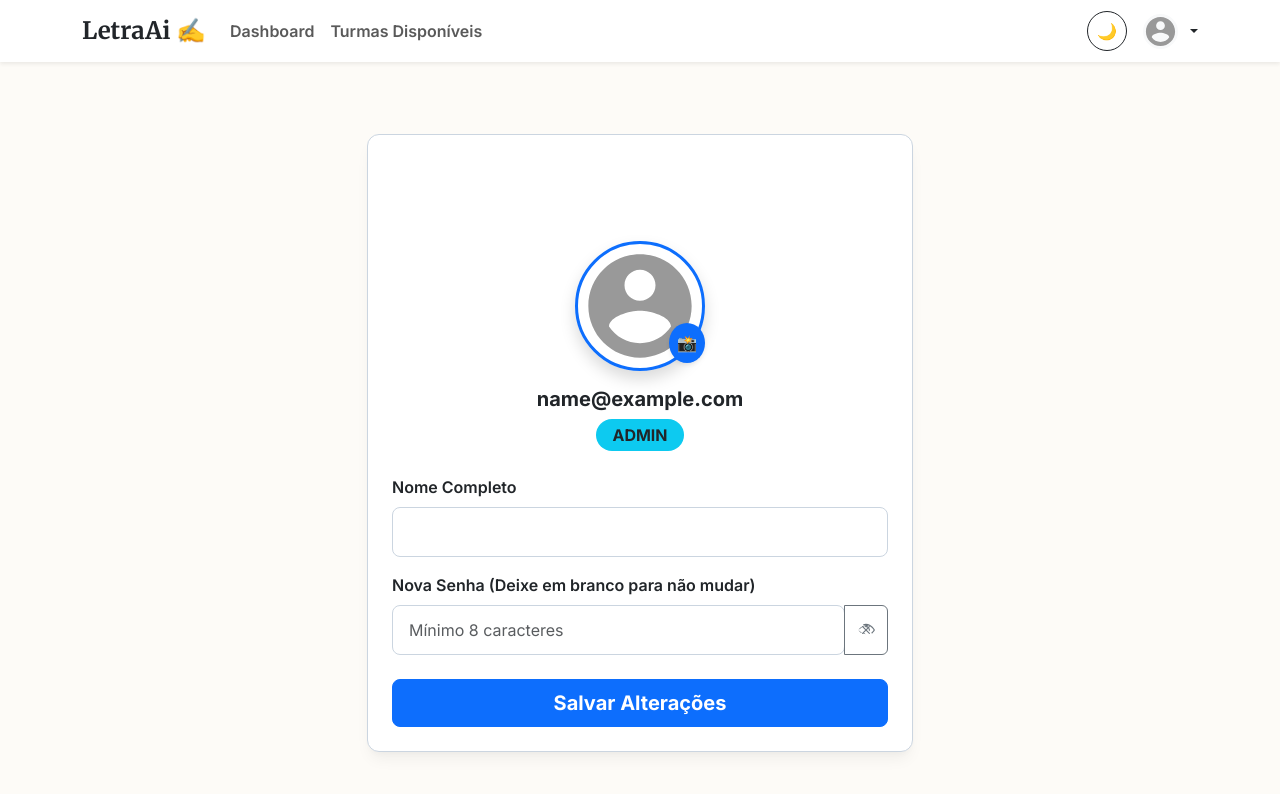
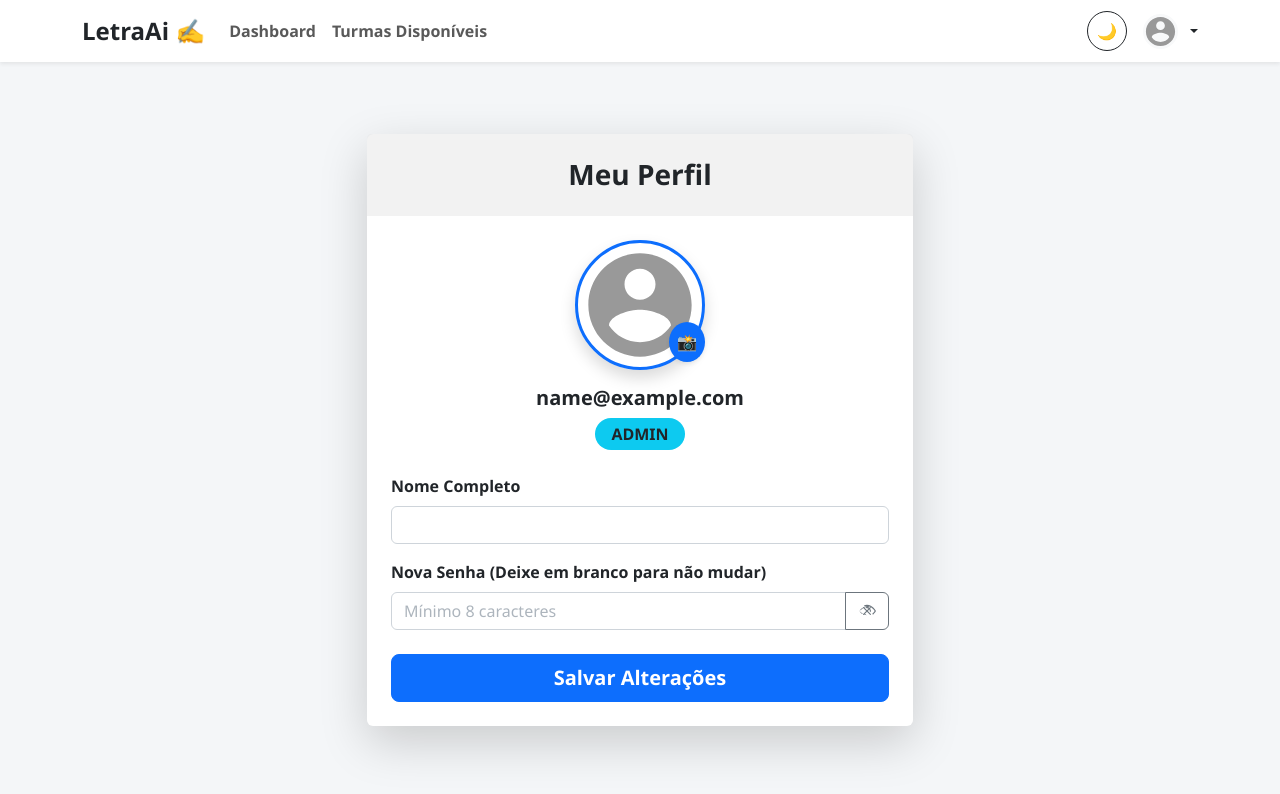
Before and after one commit to Aniel-err/letraAI-projeto, a React (Vite) app in the folder client/: page /perfil in a window 1280 px wide. Shown: the top 794 px of the page. Built offline with nearby package versions, Linux system fonts and the light colour scheme; no server answers; sample sign-in values are in the browser's storage.

Commit message:
att visual

```diff
--- a/client/src/index.css
+++ b/client/src/index.css
@@ -1,114 +1,71 @@
-@import url('https://fonts.googleapis.com/css2?family=Inter:wght@400;500;600;700&family=Merriweather:wght@700&display=swap');
+@import url('https://fonts.googleapis.com/css2?family=Inter:wght@300;400;600;700&display=swap');
 
 :root {
-  --app-bg: #FDFBF7;
-  --app-text: #2C3E50;
-  --card-bg: #FFFFFF;
-
-  --primary-color: #1A365D;
-  --primary-hover: #2B6CB0;
-
-  --success-color: #2F855A;
-
-  --input-bg: #FFFFFF;
-  --input-border: #CBD5E0;
+  --app-bg: #f4f6f8;
+  --app-text: #212529;
+  --card-bg: #ffffff;
+  --input-bg: #ffffff;
+  --input-border: #ced4da;
+  --alert-info-bg: #cff4fc;
+  --alert-info-text: #055160;
 }
 
 [data-bs-theme="dark"] {
-  --app-bg: #1A202C;
-  --app-text: #F7FAFC;
-  --card-bg: #2D3748;
-
-  --primary-color: #63B3ED;
-  --primary-hover: #4299E1;
-  --input-bg: #1A202C;
-  --input-border: #4A5568;
+  --app-bg: #121212;
+  --app-text: #e0e0e0;
+  --card-bg: #1e1e1e;
+  --input-bg: #2b2b2b;
+  --input-border: #444;
+  --alert-info-bg: #032830;
+  --alert-info-text: #6edff6;
 }
 
 body {
   background-color: var(--app-bg) !important;
   color: var(--app-text) !important;
-  font-family: 'Inter', sans-serif;
-}
-
-h1, h2, .navbar-brand {
-  font-family: 'Merriweather', serif;
-  color: var(--primary-color);
+  transition: background-color 0.3s, color 0.3s;
+  font-family: 'Segoe UI', Tahoma, Geneva, Verdana, sans-serif;
 }
 
 .card {
   background-color: var(--card-bg) !important;
   color: var(--app-text) !important;
-  border: 1px solid var(--input-border) !important;
-  box-shadow: 0 10px 15px -3px rgba(0, 0, 0, 0.05), 0 4px 6px -2px rgba(0, 0, 0, 0.025) !important;
-  border-radius: 12px !important;
+  border: none !important;
+  box-shadow: 0 4px 6px rgba(0, 0, 0, 0.1);
 }
 
 .card-header {
   border-bottom: 1px solid var(--input-border);
-  background-color: transparent !important;
-  font-weight: 700;
+  background-color: rgba(0,0,0,0.05) !important;
+  color: var(--app-text) !important;
+}
+
+.alert-custom {
+  background-color: var(--card-bg);
+  border: 1px solid var(--input-border);
+  color: var(--app-text);
 }
 
 .form-control, .form-select {
   background-color: var(--input-bg) !important;
   color: var(--app-text) !important;
   border-color: var(--input-border) !important;
-  border-radius: 8px !important;
-  padding: 12px 16px !important;
 }
 
 .form-control:focus {
-  box-shadow: 0 0 0 3px rgba(43, 108, 176, 0.2) !important;
-  border-color: var(--primary-hover) !important;
+  box-shadow: 0 0 0 0.25rem rgba(13, 110, 253, 0.25);
+  color: var(--app-text) !important;
 }
 
-.btn-academico {
-  background-color: var(--primary-color) !important;
-  color: #ffffff !important;
-  border: none !important;
-
-  padding: 14px 24px !important;
-  border-radius: 8px !important;
-  font-size: 1.05rem !important;
-  font-weight: 600 !important;
-  letter-spacing: 0.5px;
-
-  box-shadow: 0 4px 6px rgba(26, 54, 93, 0.2) !important;
-  transition: all 0.2s ease-in-out !important;
-
-  width: 100%;
-  max-width: 350px;
-  margin: 0 auto;
-  display: block;
+::placeholder {
+  color: #adb5bd !important;
+  opacity: 1;
 }
 
-.btn-academico:hover {
-  background-color: var(--primary-hover) !important;
-  transform: translateY(-2px);
-  box-shadow: 0 6px 12px rgba(26, 54, 93, 0.3) !important;
+.btn-primary, .btn-success, .btn-danger {
+  color: #fff !important;
 }
 
-.btn-academico-outline {
-  background-color: transparent !important;
-  color: var(--primary-color) !important;
-  border: 2px solid var(--primary-color) !important;
-  padding: 12px 24px !important;
-  border-radius: 8px !important;
-  font-weight: 600 !important;
-  width: 100%;
-  max-width: 350px;
-  margin: 0 auto;
-  display: block;
-  transition: all 0.2s ease;
+[data-bs-theme="dark"] .border {
+    border-color: #444 !important;
 }
-
-.btn-academico-outline:hover {
-  background-color: rgba(26, 54, 93, 0.05) !important;
-}
-
-.w-100.btn {
-   max-width: 350px !important;
-   margin-left: auto !important;
-   margin-right: auto !important;
-}
--- a/client/src/pages/CorrecaoRedacao.jsx
+++ b/client/src/pages/CorrecaoRedacao.jsx
@@ -46,7 +46,6 @@
   const [imagemSeguraUrl, setImagemSeguraUrl] = useState('');
   const [imagemCarregando, setImagemCarregando] = useState(true);
 
-  // Modal de Visualização Ampliada (Sem Caneta)
   const [showEditorModal, setShowEditorModal] = useState(false);
 
   const isProfessor = user?.role === 'professor';
@@ -135,7 +134,6 @@
     const notaFinalEnvio = isAnulada ? 0 : total;
 
     try {
-      // Envio SEGURO e BLINDADO (apenas dados, sem imagens ou base64)
       await api.put(`/redacoes/${id}/corrigir`, {
           notas: JSON.stringify(notas),
           total: notaFinalEnvio,
@@ -306,7 +304,6 @@
         </Modal.Body>
       </Modal>
 
-      {/* Modal de Zoom Blindado (SEM CANETA) */}
       <Modal show={showEditorModal} onHide={() => setShowEditorModal(false)} fullscreen>
         <Modal.Header closeButton className="bg-dark text-white border-bottom border-secondary d-flex align-items-center">
           <Modal.Title className="fw-bold me-auto d-none d-md-block">
--- a/client/src/pages/Dashboard.jsx
+++ b/client/src/pages/Dashboard.jsx
@@ -91,7 +91,6 @@
         formData.append('imagem', editFile);
 
         try {
-            // Remova o objeto de headers completamente
             await api.put(`/redacoes/${redacaoEditando}/imagem`, formData);
 
             setSuccessMsg("✅ Redação reenviada com sucesso!");
--- a/client/src/pages/Login.jsx
+++ b/client/src/pages/Login.jsx
@@ -155,7 +155,7 @@
               </Button>
             </div>
 
-            <Button type="submit" className="btn-academico mb-3" disabled={loading}>
+            <Button variant="primary" type="submit" className="w-100 mb-3 fw-bold py-2" size="lg" disabled={loading}>
               {loading ? <Spinner animation="border" size="sm" /> : 'Entrar no Sistema'}
             </Button>
           </Form>
--- a/client/src/pages/TurmaDetalhes.jsx
+++ b/client/src/pages/TurmaDetalhes.jsx
@@ -86,7 +86,7 @@
         try {
             await api.put(`/redacoes/${redacaoId}/autorizar-reenvio`);
             setMsg('Reenvio autorizado!');
-            fetchRedacoesGerais(); // Atualiza a badge amarela
+            fetchRedacoesGerais();
             const res = await api.get('/redacoes');
             setAlunoRedacoes(res.data.filter(r => r.userId === alunoRedacoes[0]?.userId && r.turmaId === Number(id)));
         } catch { alert('Erro ao autorizar.'); }
--- a/client/src/pages/VerifyEmail.jsx
+++ b/client/src/pages/VerifyEmail.jsx
@@ -15,7 +15,6 @@
   const [resendStatus, setResendStatus] = useState('');
   const [resendMsg, setResendMsg] = useState('');
 
-  // 1. Trava do Strict Mode
   const effectRan = useRef(false);
 
   useEffect(() => {
@@ -24,7 +23,6 @@
     if (effectRan.current === false) {
       const verify = async () => {
         try {
-          // Rota relativa para funcionar com o Nginx no servidor online
           await axios.post('/api/auth/verify-email', { token });
           setStatus('success');
         } catch (error) {
@@ -41,7 +39,6 @@
     }
   }, [token]);
 
-  // 2. Lógica do cronômetro (resolve o erro do ESLint 'setCountdown' não usado)
   useEffect(() => {
     let timer;
     if (status === 'success') {
@@ -56,7 +53,7 @@
         });
       }, 1000);
     }
-    return () => clearInterval(timer); // Limpa o timer se o componente desmontar
+    return () => clearInterval(timer);
   }, [status, navigate]);
 
 
```
Also changed, not shown: client/src/pages/Register.jsx (+6 -6 lines), 1 other file (tests, documents, lock files or other folders).
